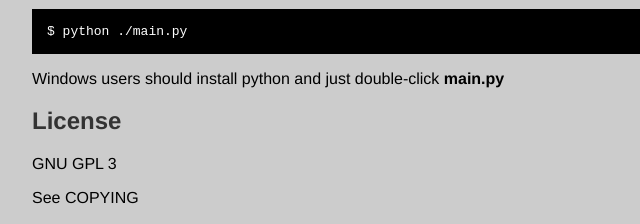
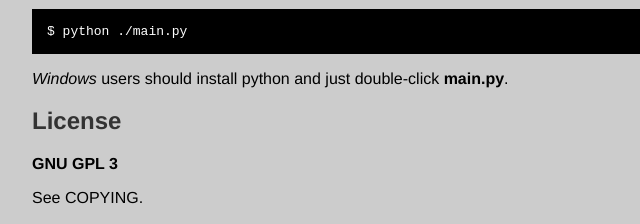
Before and after one commit to stenno/CutlassRL, a plain HTML site: page index.html in a window 1280 px wide. Shown: the part 873-1097 px from the top of the page, 258-898 px from the left. Drawn offline with Linux system fonts and the light colour scheme.

Commit message:
Minor changes.

```diff
--- a/index.html
+++ b/index.html
@@ -55,10 +55,10 @@ If you want to playtest you can download last revision from git and try to play
 <h2>Play</h2>
 <p>You can run this in console to play CutlassRL:</p>
 <pre>$ python ./main.py</pre>
-<p>Windows users should install python and just double-click <b>main.py</b></p>
+<p><i>Windows</i> users should install python and just double-click <b>main.py</b>.</p>
 <h2>License</h2>
-<p>GNU GPL 3</p>
-<p>See COPYING</p>
+<b><p>GNU GPL 3</p></b>
+<p>See COPYING.</p>
 <h2>Author</h2>
 <p><a href="http://github.com/initrl">initrl</a></p>
 <h2>Contact</h2>
```
